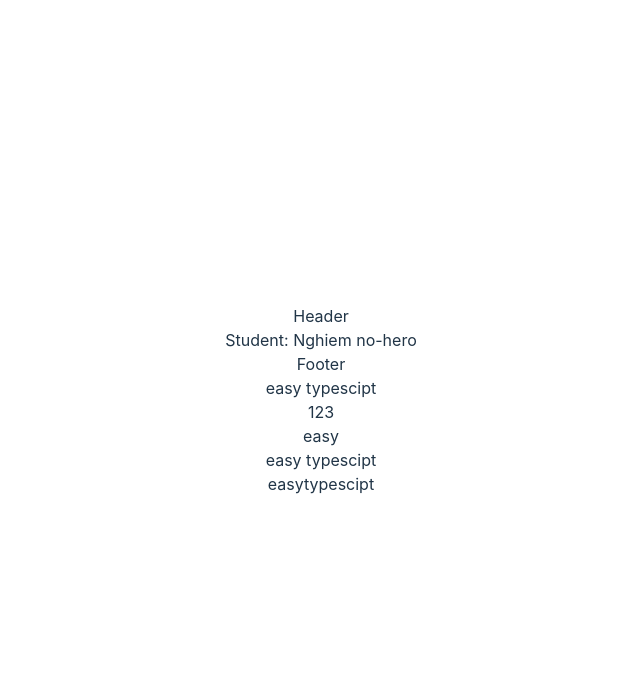
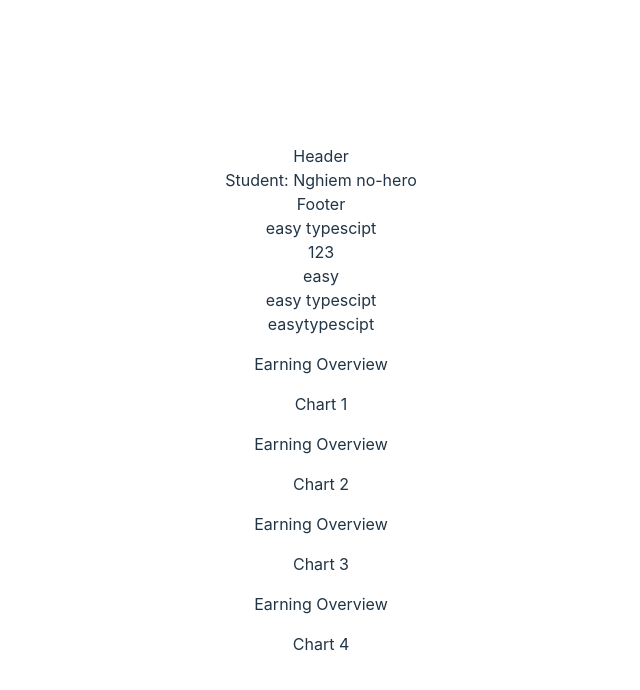
Before and after one commit to nghiemph95/React_Learning, a React (Vite) app in the folder 13_React_TypeScript/learn-easy-react/: page / in a window 1280 px wide. Shown: the top 690 px of the page, without its empty margins (319-959 px from the left). Built offline with nearby package versions, Linux system fonts and the light colour scheme.

Commit message:
Updated: 05-02-2023 12:21:24

```diff
--- a/13_React_TypeScript/learn-easy-react/src/App.tsx
+++ b/13_React_TypeScript/learn-easy-react/src/App.tsx
@@ -1,5 +1,6 @@
 import { useState } from 'react';
 import './App.css';
+import Widget from './components/common/Widget';
 import MainLayout from './components/Layout/MainLayout';
 import { MyText } from './features/labs/MyText';
 import { StudentCard } from './features/labs/Student';
@@ -40,6 +41,21 @@
         <span>easy</span>
         <span>typescipt</span>
       </MyText>
+
+      <div>
+        <div>
+          <Widget title="Earning Overview">Chart 1</Widget>
+        </div>
+        <div>
+          <Widget title="Earning Overview">Chart 2</Widget>
+        </div>
+        <div>
+          <Widget title="Earning Overview">Chart 3</Widget>
+        </div>
+        <div>
+          <Widget title="Earning Overview">Chart 4</Widget>
+        </div>
+      </div>
     </div>
   );
 }
--- /dev/null
+++ b/13_React_TypeScript/learn-easy-react/src/components/common/Widget.tsx
@@ -0,0 +1,16 @@
+import * as React from 'react';
+
+export interface WidgetProps {
+  title: string;
+  children: React.ReactNode;
+}
+
+export default function Widget({ title, children }: WidgetProps) {
+  return (
+    <div>
+      <p>{title}</p>
+
+      <div>{children}</div>
+    </div>
+  );
+}
```
